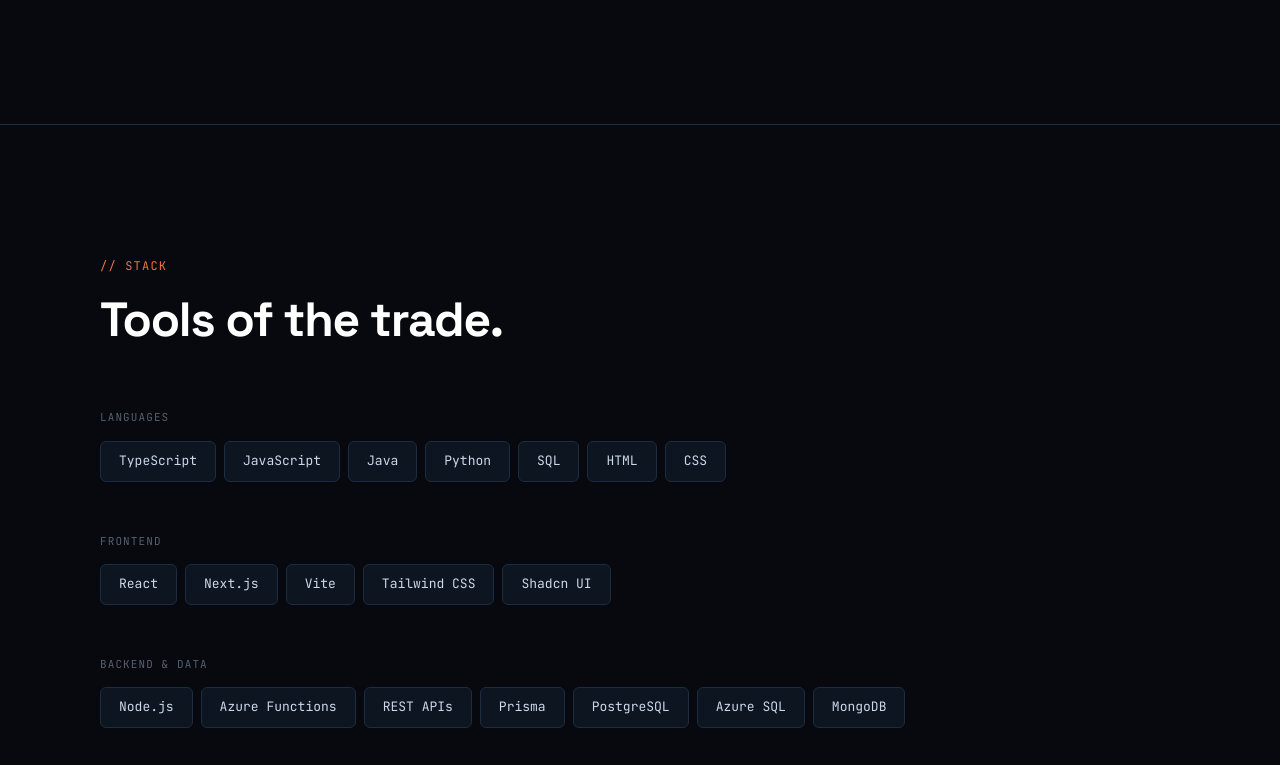
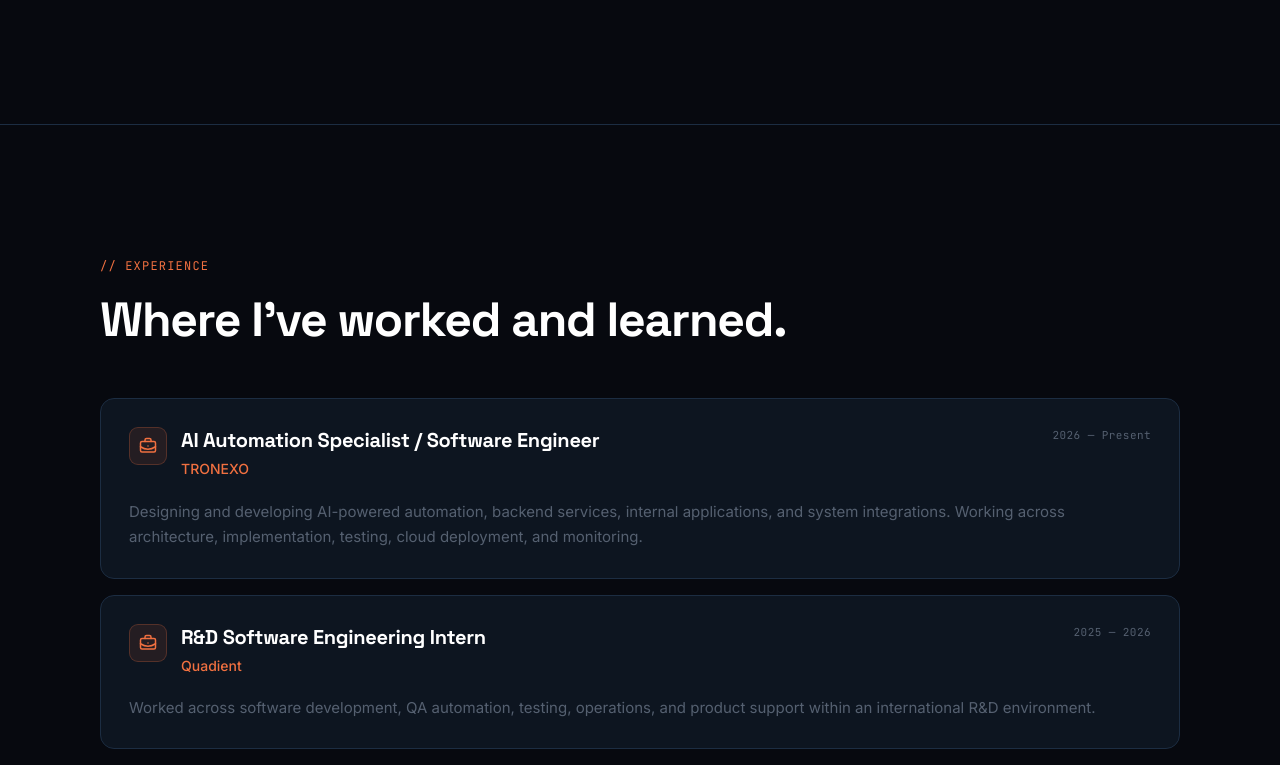
Before and after one commit to Sipisak/mark-portfolio, a React (Vite) app: page / in a window 1280 px wide. Shown: the part 1520-2285 px from the top of the page. Built offline with nearby package versions, Linux system fonts and the light colour scheme.

Commit message:
feat: add experience section to portfolio

```diff
--- a/src/App.tsx
+++ b/src/App.tsx
@@ -4,12 +4,12 @@
 import { ResponsiveStyles } from "./components/ResponsiveStyles";
 import { Hero } from "./sections/Hero";
 import { About } from "./sections/About";
+import { Experience } from "./sections/Experience";
 import { Stack } from "./sections/Stack";
 import { Projects } from "./sections/Projects";
 import { Contact } from "./sections/Contact";
 import { Footer } from "./sections/Footer";
 
-/* ─── app ─────────────────────────────────────────── */
 export default function Portfolio() {
   return (
     <div
@@ -28,6 +28,7 @@
       <Nav />
       <Hero />
       <About />
+      <Experience />
       <Stack />
       <Projects />
       <Contact />
```
